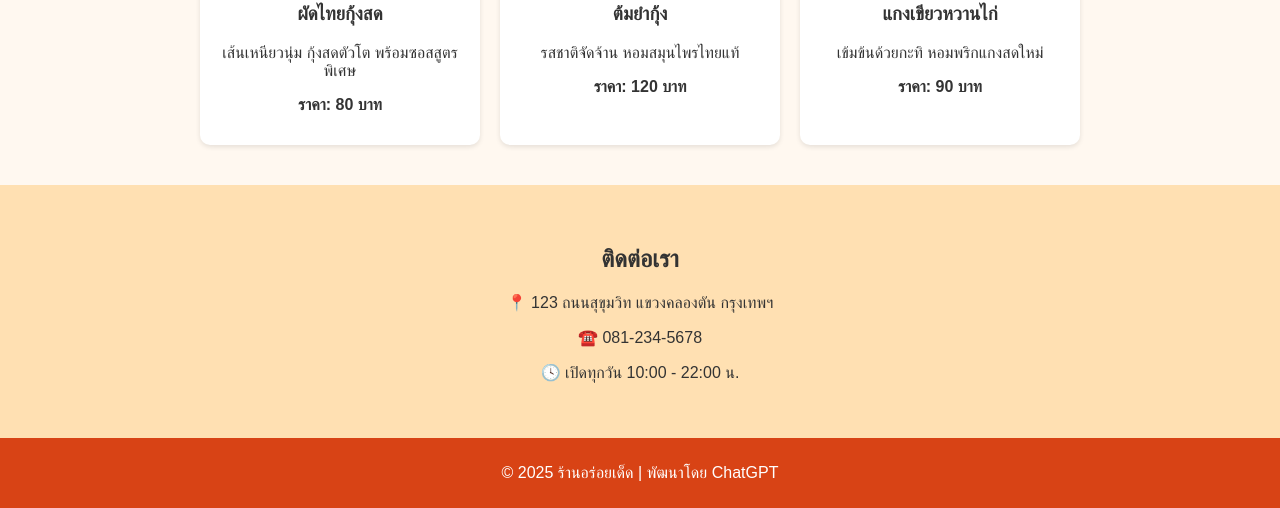
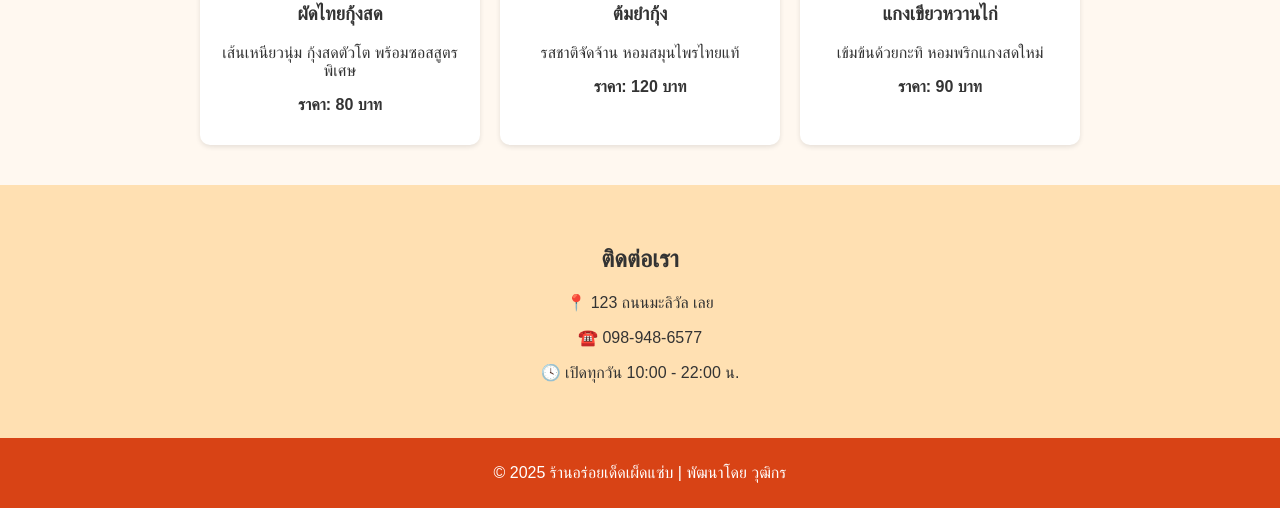
Before and after one commit to nawaphon-web/git-team-week-44, a plain HTML site: page abou.html in a window 1280 px wide. Shown: the part 930-1438 px from the top of the page. Drawn offline with Linux system fonts and the light colour scheme.

Commit message:
แก้ไขจากกรุงเทพเป็นเมืองเลย ร้านอาหาร

```diff
--- a/abou.html
+++ b/abou.html
@@ -124,13 +124,13 @@
 
     <section class="contact" id="contact">
         <h2>ติดต่อเรา</h2>
-        <p>📍 123 ถนนสุขุมวิท แขวงคลองตัน กรุงเทพฯ</p>
-        <p>☎️ 081-234-5678</p>
+        <p>📍 123 ถนนมะลิวัล เลย</p>
+        <p>☎️ 098-948-6577</p>
         <p>🕓 เปิดทุกวัน 10:00 - 22:00 น.</p>
     </section>
 
     <footer>
-        <p>© 2025 ร้านอร่อยเด็ด | พัฒนาโดย ChatGPT</p>
+        <p>© 2025 ร้านอร่อยเด็ดเผ็ดแซ่บ | พัฒนาโดย วุฒิกร</p>
     </footer>
 
 </body>
```
